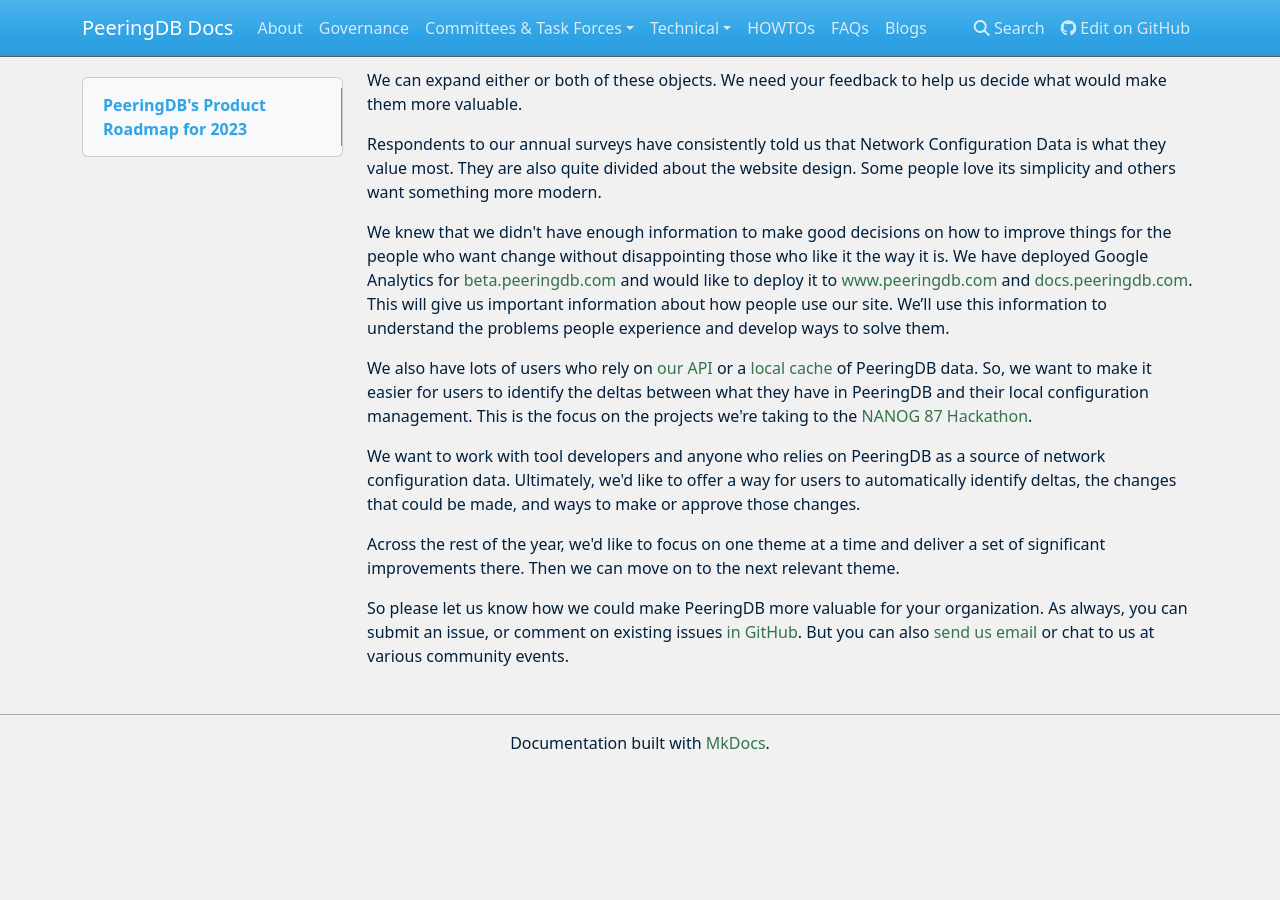
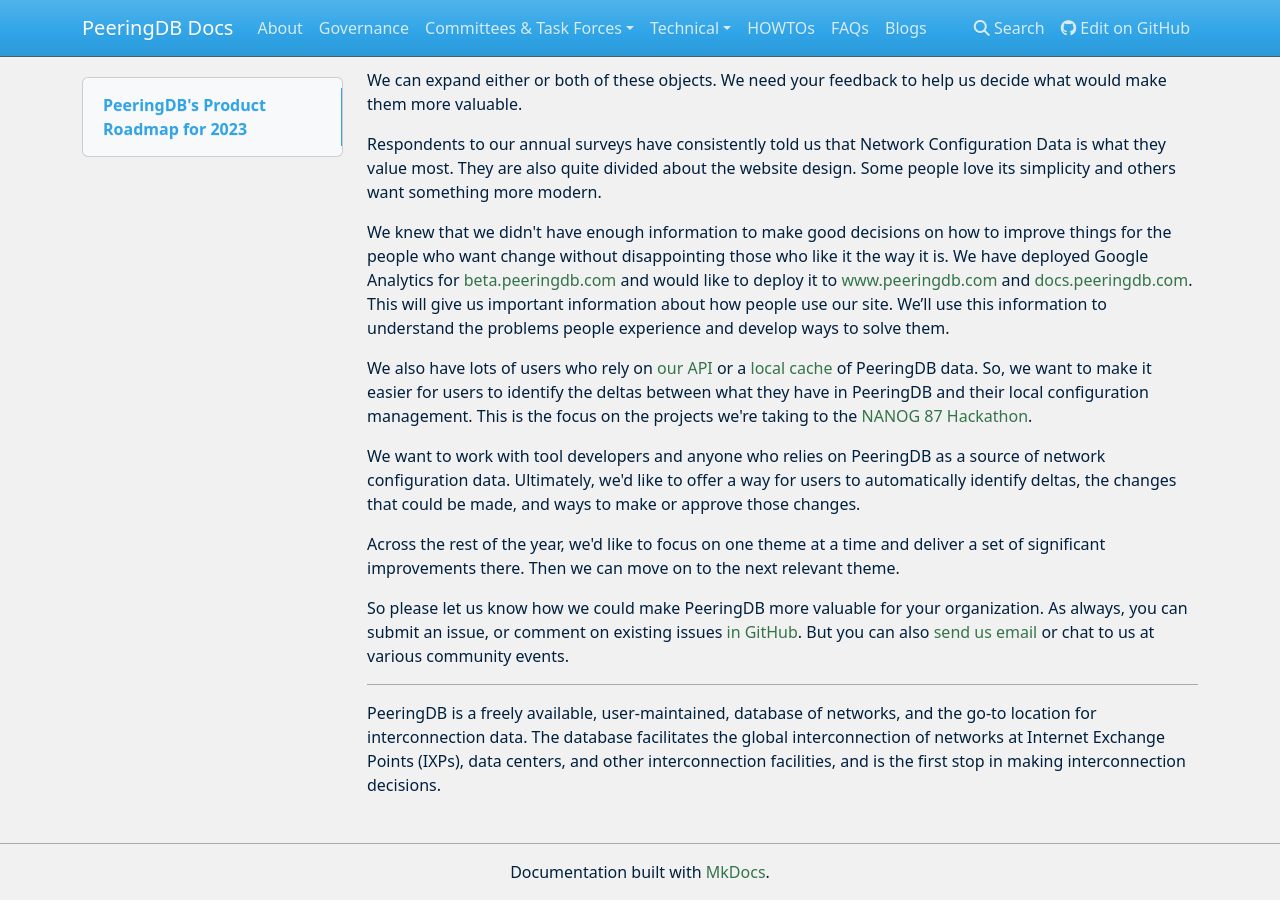
Before and after one commit to peeringdb/docs, an MkDocs documentation site: the page built from docs/blog/peeringdb_2023_roadmap.md, in a window 1280 px wide and 900 px high, scrolled down 713 px. Built offline with MkDocs 1.6.1, drawn with Linux system fonts in a browser that asks for light colours; nearby versions of some CDN libraries; before the commit the page ends 1484 px from its top, so only the background shows below that.

Commit message:
Link 2023 roadmap blog.

```diff
--- a/docs/blog/peeringdb_2023_roadmap.md
+++ b/docs/blog/peeringdb_2023_roadmap.md
@@ -1,4 +1,5 @@
 # PeeringDB's Product Roadmap for 2023
+
 We want to build more agility into our Product Management process in 2023. This blog post describes what we have planned for the start of the year. It also describes how we want to work over the whole year, and how you can help us make good choices.
 
 ![PeeringDB Roadmap Image](images/peeringdb_roadmap.jpg)
@@ -22,3 +23,7 @@
 Across the rest of the year, we'd like to focus on one theme at a time and deliver a set of significant improvements there. Then we can move on to the next relevant theme.
 
 So please let us know how we could make PeeringDB more valuable for your organization. As always, you can submit an issue, or comment on existing issues [in GitHub](https://github.com/peeringdb/peeringdb/issues). But you can also [send us email](mailto:productcom@lists.peeringdb.com) or chat to us at various community events.
+
+---
+
+PeeringDB is a freely available, user-maintained, database of networks, and the go-to location for interconnection data. The database facilitates the global interconnection of networks at Internet Exchange Points (IXPs), data centers, and other interconnection facilities, and is the first stop in making interconnection decisions.
```
Also changed, not shown: docs/blogs.md (+1 -0 lines).
